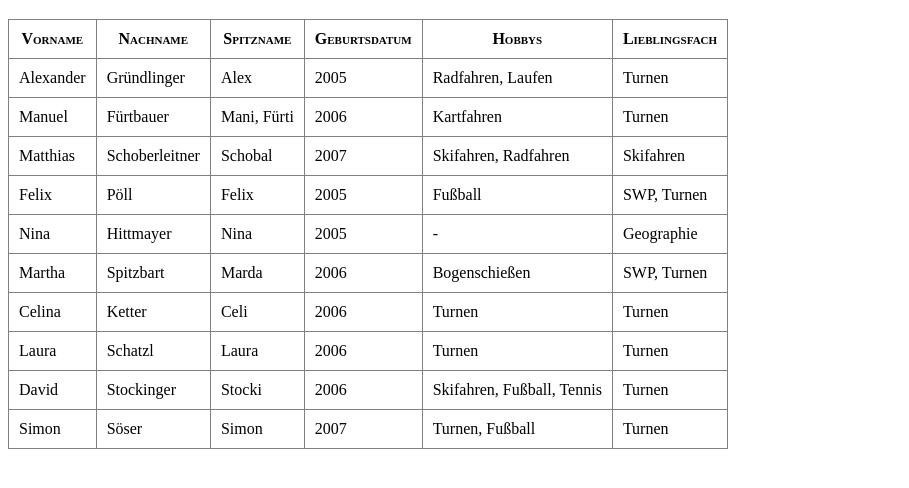
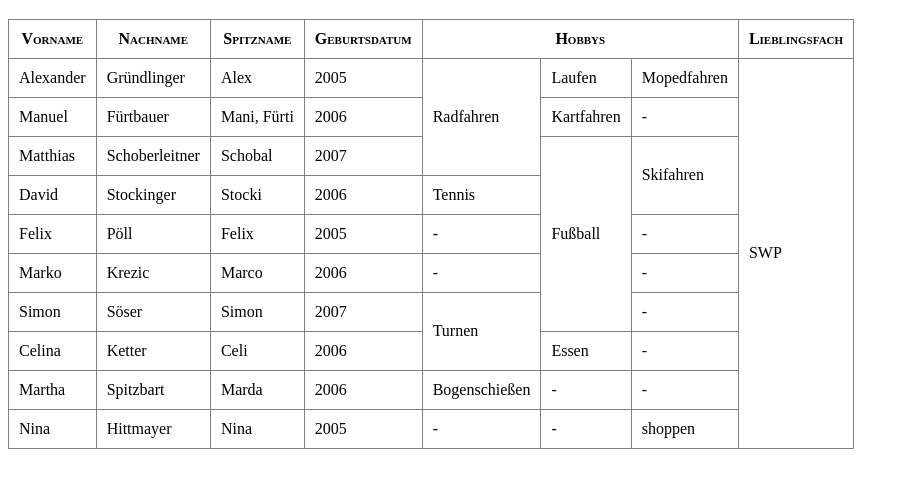
Before and after one commit to johannespohn/1AHWI-SWP, a plain HTML site: page freundestabelle.html in a window 1280 px wide. Shown: the part 62-550 px from the top of the page, without its empty margins (0-909 px from the left). Drawn offline with Linux system fonts and the light colour scheme; files that its build step writes are made by us from their sources.

Commit message:
Add files via upload

```diff
--- a/freundestabelle.html
+++ b/freundestabelle.html
@@ -1,5 +1,5 @@
 <!DOCTYPE html>
-<html>
+<html lang="de">
     <head>
         <meta charset="utf-8" />
         <title>Freundestabelle</title>
@@ -14,7 +14,7 @@
                 <th>Nachname</th>
                 <th>Spitzname</th>
                 <th>Geburtsdatum</th>
-                <th>Hobbys</th>
+                <th colspan="3">Hobbys</th>
                 <th>Lieblingsfach</th>
             </tr>
            </thead>
@@ -24,8 +24,10 @@
                 <td>Gründlinger</td>
                 <td>Alex</td>
                 <td>2005</td>
-                <td>Radfahren, Laufen</td>
-                <td>Turnen</td>
+                <td rowspan="3">Radfahren</td>
+                <td>Laufen</td>
+                <td>Mopedfahren</td>
+                <td rowspan="10">SWP</td>
             </tr>
             <tr>
                 <td>Manuel</td>
@@ -33,23 +35,79 @@
                 <td>Mani, Fürti</td>
                 <td>2006</td>
                 <td>Kartfahren</td>
-                <td>Turnen</td>
+                <!-- <td>Radfahren</td> -->
+                <td>-</td>
+                <!-- <td>SWP</td> --> <!--Auskommentieren: STRG + #-->
             </tr>
             <tr>
                 <td>Matthias</td>
                 <td>Schoberleitner</td>
                 <td>Schobal</td>
                 <td>2007</td>
-                <td>Skifahren, Radfahren</td>
-                <td>Skifahren</td>
+                <td rowspan="5">Fußball</td>
+                <!-- <td>Radfahren</td> -->
+                <td rowspan="2">Skifahren</td>
+                <!-- <td>SWP</td> -->
             </tr>
             <tr>
-            <td>Felix</td>
-            <td>Pöll</td>
-            <td>Felix</td>
-            <td>2005</td>
-            <td>Fußball</td>
-            <td>SWP, Turnen</td>
+                <td>David</td>
+                <td>Stockinger</td>
+                <td>Stocki</td>
+                <td>2006</td>
+                <!-- <td>Fußball</td> -->
+                <td>Tennis</td>
+                <!-- <td>Skifahren </td> -->
+                <!-- <td>SWP</td> -->
+            </tr>
+            <tr>
+                <td>Felix</td>
+                <td>Pöll</td>
+                <td>Felix</td>
+                <td>2005</td>
+                <!-- <td>Fußball</td> -->
+                <td>-</td>
+                <td>-</td>
+                <!-- <td>SWP</td> -->
+            </tr>
+            <tr>
+                <td>Marko</td>
+                <td>Krezic</td>
+                <td>Marco</td>
+                <td>2006</td>
+                <!-- <td>Fußball</td> -->
+                <td>-</td>
+                <td>-</td>
+                <!-- <td>SWP</td> -->
+            </tr>
+            <tr>
+                <td>Simon</td>
+                <td>Söser</td>
+                <td>Simon</td>
+                <td>2007</td>
+                <!-- <td>Fußball</td> -->
+                <td rowspan="2">Turnen</td>
+                <td>-</td>
+                <!-- <td>SWP</td> -->
+            </tr>
+            <tr>
+                <td>Celina</td>
+                <td>Ketter</td>
+                <td>Celi</td>
+                <td>2006</td>
+                <td>Essen</td>
+                <!-- <td>Turnen </td> -->
+                <td>-</td>
+                <!-- <td>SWP</td> -->
+            </tr>
+            <tr>
+                <td>Martha</td>
+                <td>Spitzbart</td>
+                <td>Marda</td>
+                <td>2006</td>
+                <td>Bogenschießen</td>
+                <td>-</td>
+                <td>-</td>
+                <!-- <td>SWP</td> -->
             </tr>
             <tr>
                 <td>Nina</td>
@@ -57,47 +115,9 @@
                 <td>Nina</td>
                 <td>2005</td>
                 <td>-</td>
-                <td>Geographie</td>
-            </tr>
-            <tr>
-                <td>Martha</td>
-                <td>Spitzbart</td>
-                <td>Marda</td>
-                <td>2006</td>
-                <td>Bogenschießen</td>
-                <td>SWP, Turnen</td>
-            </tr>
-            <tr>
-                <td>Celina</td>
-                <td>Ketter</td>
-                <td>Celi</td>
-                <td>2006</td>
-                <td>Turnen</td>
-                <td>Turnen</td>
-            </tr>
-            <tr>
-                <td>Laura</td>
-                <td>Schatzl</td>
-                <td>Laura</td>
-                <td>2006</td>
-                <td>Turnen</td>
-                <td>Turnen</td>
-            </tr>
-            <tr>
-                <td>David</td>
-                <td>Stockinger</td>
-                <td>Stocki</td>
-                <td>2006</td>
-                <td>Skifahren, Fußball, Tennis</td>
-                <td>Turnen</td>
-            </tr>
-            <tr>
-                <td>Simon</td>
-                <td>Söser</td>
-                <td>Simon</td>
-                <td>2007</td>
-                <td>Turnen, Fußball</td>
-                <td>Turnen</td>
+                <td>-</td>
+                <td>shoppen</td>
+                <!-- <td>SWP</td> -->
             </tr>
            </tbody>
         </table>
--- /dev/null
+++ b/uebung05.css
@@ -0,0 +1,17 @@
+td, th {
+    border: 1px solid gray;
+    padding: 10px; /* Abstand in jde Seite */
+}
+h1 {
+           border-bottom: 1px dashed black;
+           color: cyan;
+           font-variant: small-caps;
+
+}
+table {
+    border-collapse: collapse;
+
+}
+th {
+    font-variant: small-caps;
+}
```
